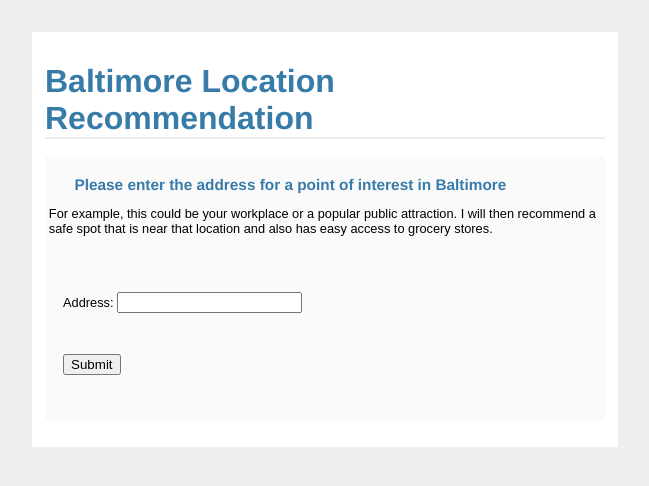
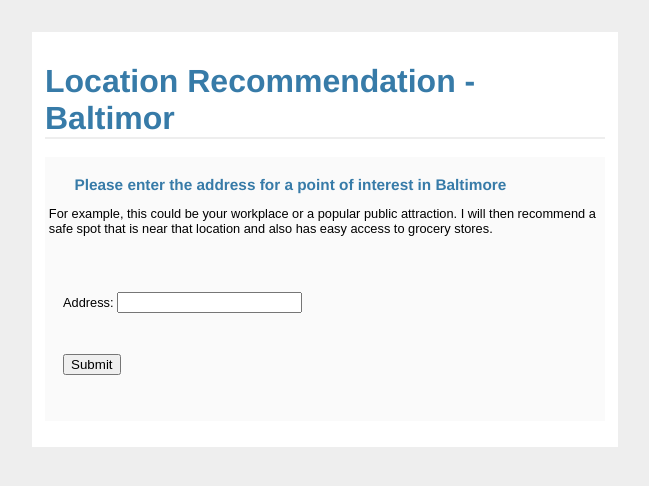
Before and after one commit to dvdwllc/stomping-grounds, a Flask app: page /index_locrec in a window 1280 px wide. Shown: the top 486 px of the page, without its empty margins (315-964 px from the left). Run offline with Flask 2, Linux system fonts and the light colour scheme.

Commit message:
no more work tonight

```diff
--- a/app_locrec.py
+++ b/app_locrec.py
@@ -30,8 +30,8 @@ def index_locrec():
 		with open('all_queries.txt', 'w') as outfile:
 			outfile.write(special_address + '\n')
 
-		return render_template('recommendation_locrec.html',address=best_address,image='static/recommendation.png')
+		return render_template('recommendation_locrec.html',address=best_address,image='/static/recommendation.png')
 
 
 if __name__ == '__main__':
-	app_locrec.run()
+	app_locrec.run(debug=True)
--- a/templates/address_entry_locrec.html
+++ b/templates/address_entry_locrec.html
@@ -1,8 +1,8 @@
 <!doctype html>
-<title>Baltimore Location Recommendation</title>
+<title>Location Recommendation - Baltimor</title>
 <link rel=stylesheet type=text/css href='{{ url_for('static',filename='stylesheet.css')}}'>
 <div class=page>
-  <h1>Baltimore Location Recommendation</h1>
+  <h1>Location Recommendation - Baltimor</h1>
   <div class=metanav>
 
     <h2>
--- a/templates/recommendation_locrec.html
+++ b/templates/recommendation_locrec.html
@@ -1,8 +1,8 @@
 <!doctype html>
-<title>Baltimore Location Recommendation</title>
+<title>Location Recommendation - Baltimore</title>
 <link rel=stylesheet type=text/css href='{{ url_for('static',filename='stylesheet.css')}}'>
 <div class=page>
-  <h1>Baltimore Location Recommendation</h1>
+  <h1>Location Recommendation - Baltimore</h1>
     <h2>
 You should search for a property near {{address}}.
     </h2>
```
Also changed, not shown: 1 other file.
